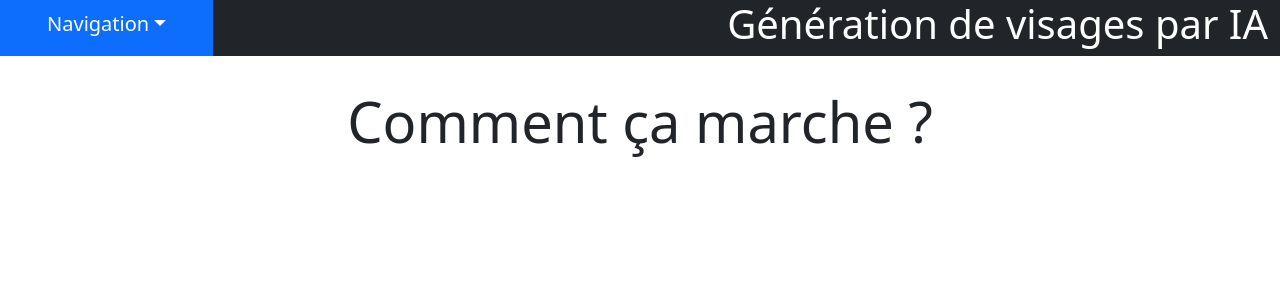
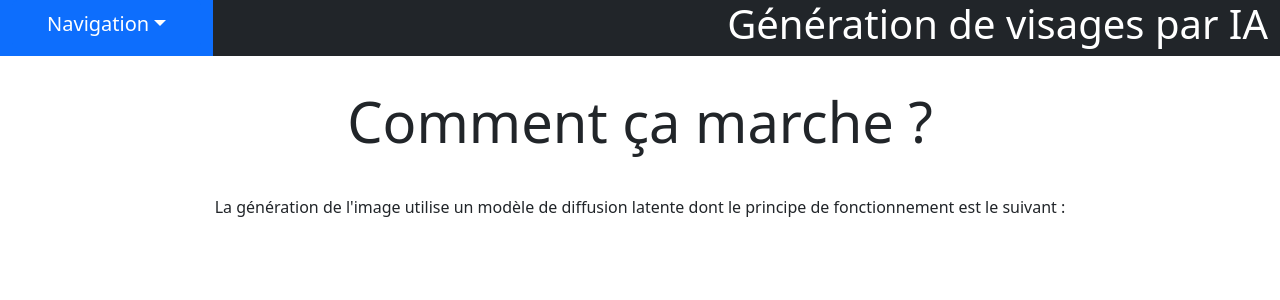
Before and after one commit to Dilydigre/website, a Flask app: page /explanations in a window 1280 px wide. Shown: the top 300 px of the page. Run offline with Flask 3, Linux system fonts and the light colour scheme; some libraries are stand-ins or nearby versions.

Commit message:
Temporary Change

```diff
--- a/templates/explanations.html
+++ b/templates/explanations.html
@@ -9,5 +9,9 @@
             </h1>
         </div>
     </div>
+    <div class="row">
+        <p>La génération de l'image utilise un modèle de diffusion latente dont le principe de fonctionnement est le suivant :</p>
+        <img
+    </div>
 </div>
 {% endblock %}
--- a/templates/index.html
+++ b/templates/index.html
@@ -20,8 +20,8 @@
         <div class="w-100"></div>
 
         <!-- Prompt -->
-        <div class="col justify-content-center py-3 my-3">
-            <div class="justify-content-center input-group">
+        <div class="w-100 col justify-content-center py-3 my-3">
+            <div class="w-100 justify-content-center input-group">
                 <input type="checkbox" class="btn-check" id="btn-check" checked autocomplete="off" onchange="updateModelText()">
                 <label id="model-label" class="btn btn-outline-primary" aria-pressed="false" for="btn-check">Modèle v.2</label>
 
```
